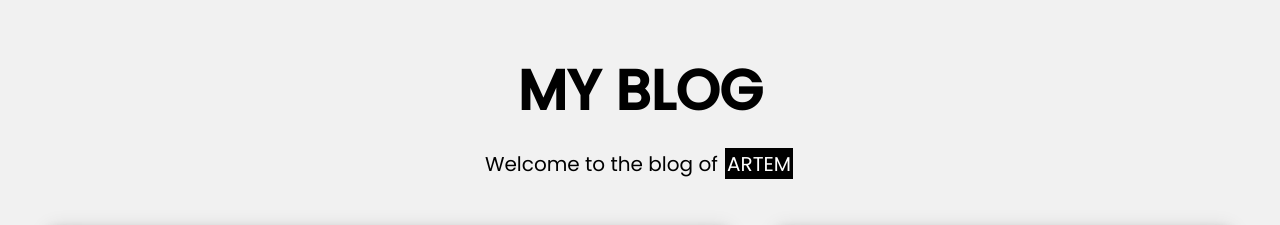
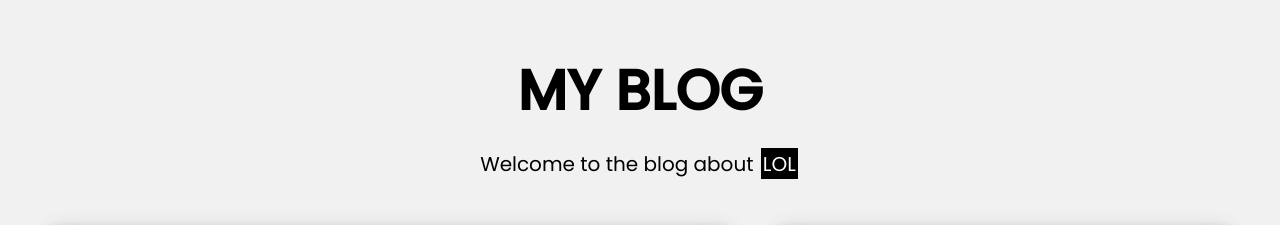
Before and after one commit to stufade/stufade.github.io, a plain HTML site: page index.html in a window 1280 px wide. Shown: the top 225 px of the page. Drawn offline with Linux system fonts and the light colour scheme.

Commit message:
About lol

```diff
--- a/index.html
+++ b/index.html
@@ -15,7 +15,7 @@
         <h1 class="font-huge my-3 to-right">
             MY BLOG
         </h1>
-        <p class="font-s-m to-left">Welcome to the blog of <span class="bg-black">ARTEM</span></p>
+        <p class="font-s-m to-left">Welcome to the blog about <span class="bg-black">LOL</span></p>
     </header>
 
     <main class="main-container">
```
